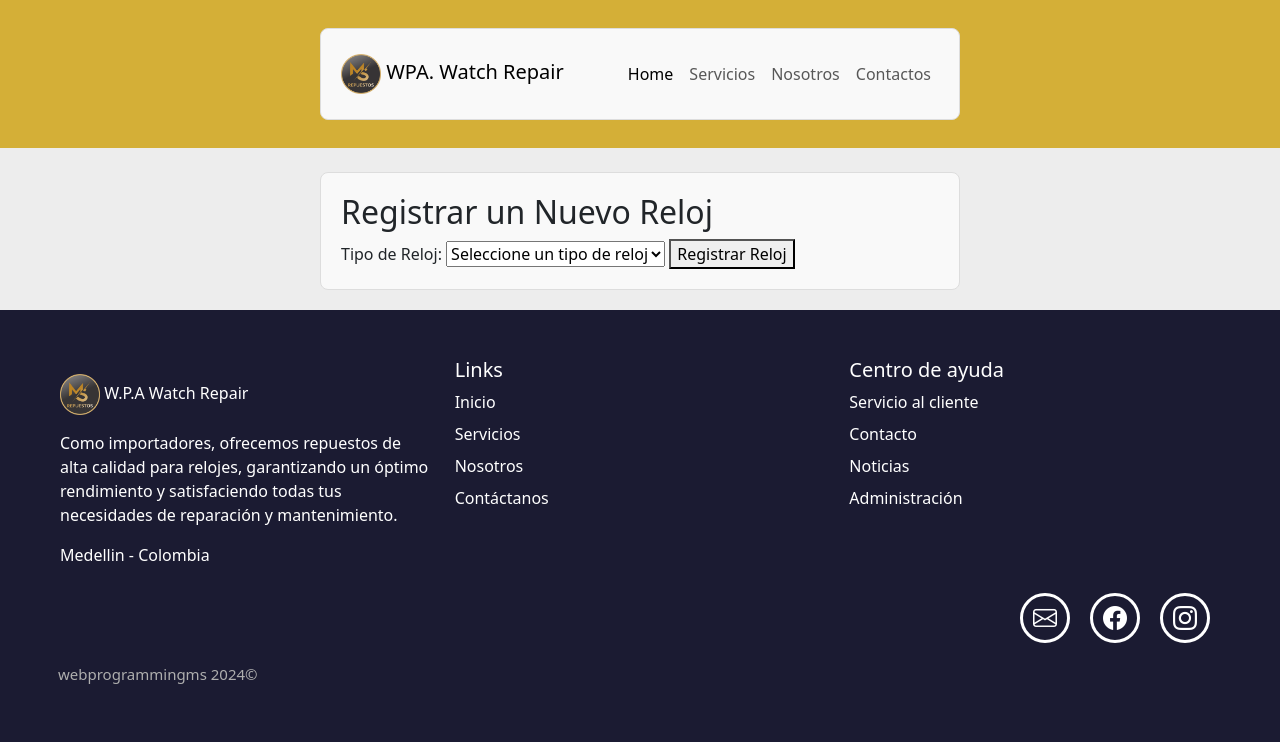
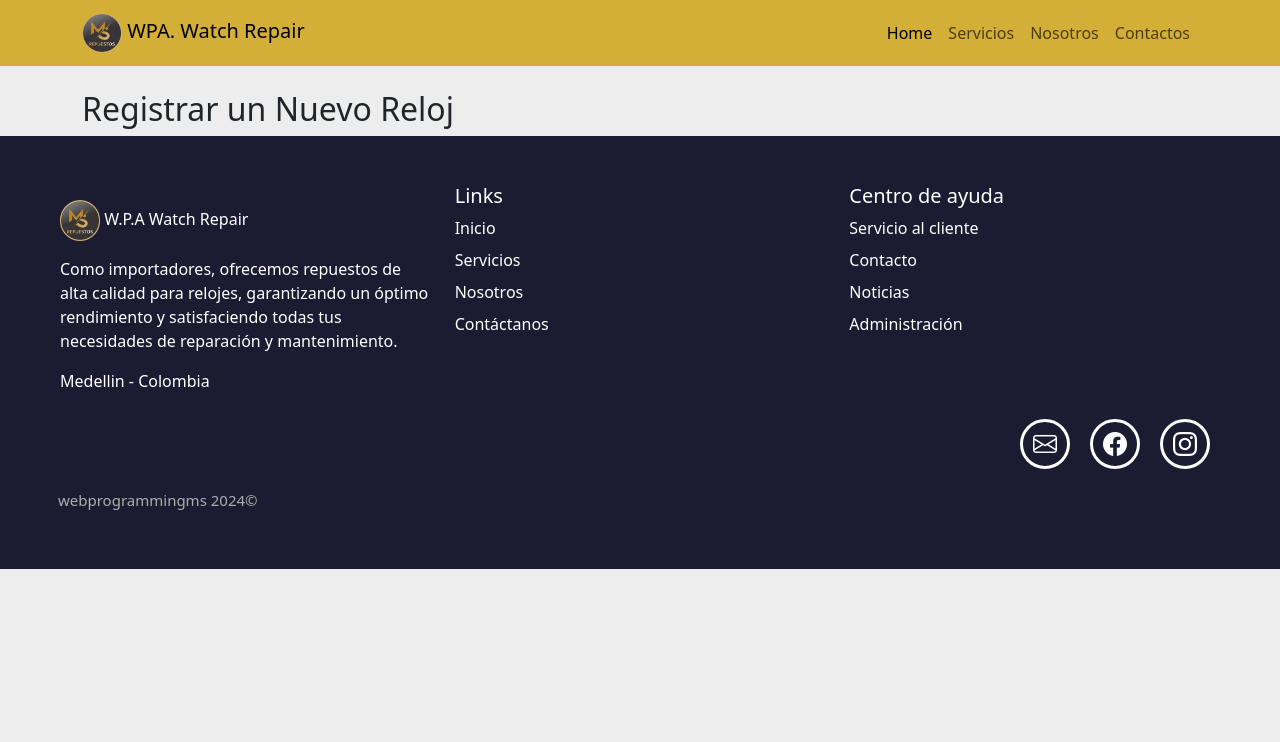
Before and after one commit to wilder78/repositorioDjango, a Django app: page /register_watch/ in a window 1280 px wide. Shown: the top 742 px of the page. Run offline with Django 5.2, Linux system fonts and the light colour scheme; some web fonts are replaced.

Commit message:
Borrado de estilo en css y la pagina register_watch.

```diff
--- a/watchRepair/static/css/styles.css
+++ b/watchRepair/static/css/styles.css
@@ -174,40 +174,3 @@ footer .navbar-brand img {
     text-align: center;
     padding: 1.5rem;
 }
-
-
-/* ===========================
-    Pagina registrar empleados
-=========================== */
-.container {
-    width: 50%;
-    margin: 20px auto;
-    padding: 20px;
-    border: 1px solid #ddd;
-    border-radius: 8px;
-    background-color: #f9f9f9;
-}
-.form-container {
-    display: flex;
-    flex-direction: column;
-    gap: 15px;
-}
-.form-group {
-    display: flex;
-    flex-direction: column;
-}
-.form-group label {
-    font-weight: bold;
-}
-.btn-submit {
-    background-color: #007bff;
-    color: white;
-    padding: 10px;
-    border: none;
-    border-radius: 5px;
-    cursor: pointer;
-    font-size: 16px;
-}
-.btn-submit:hover {
-    background-color: #0056b3;
-}
--- a/watchRepair/templates/register_watch.html
+++ b/watchRepair/templates/register_watch.html
@@ -6,55 +6,4 @@
 {% block content %}
     <h2>Registrar un Nuevo Reloj</h2>
 
-    <form method="post">
-        {% csrf_token %}
-
-        <!-- Selector de tipo de reloj -->
-        <label for="watch_type">Tipo de Reloj:</label>
-        <select id="watch_type" name="watch_type" onchange="showForm()">
-            <option value="">Seleccione un tipo de reloj</option>
-            <option value="mechanical">Mecánico</option>
-            <option value="quartz">De Cuarzo</option>
-            <option value="smart">Smartwatch</option>
-        </select>
-
-        <!-- Formulario para reloj mecánico -->
-        <div id="mechanical_form" style="display: none;">
-            <h3>Datos del Reloj Mecánico</h3>
-            {{ mechanical_form.as_p }}
-        </div>
-
-        <!-- Formulario para reloj de cuarzo -->
-        <div id="quartz_form" style="display: none;">
-            <h3>Datos del Reloj de Cuarzo</h3>
-            {{ quartz_form.as_p }}
-        </div>
-
-        <!-- Formulario para smartwatch -->
-        <div id="smart_form" style="display: none;">
-            <h3>Datos del Smartwatch</h3>
-            {{ smart_form.as_p }}
-        </div>
-
-        <button type="submit">Registrar Reloj</button>
-    </form>
-
-    <script>
-        function showForm() {
-            var watchType = document.getElementById("watch_type").value;
-
-            document.getElementById("mechanical_form").style.display = "none";
-            document.getElementById("quartz_form").style.display = "none";
-            document.getElementById("smart_form").style.display = "none";
-
-            if (watchType === "mechanical") {
-                document.getElementById("mechanical_form").style.display = "block";
-            } else if (watchType === "quartz") {
-                document.getElementById("quartz_form").style.display = "block";
-            } else if (watchType === "smart") {
-                document.getElementById("smart_form").style.display = "block";
-            }
-        }
-    </script>
-
 {% endblock %}
```
